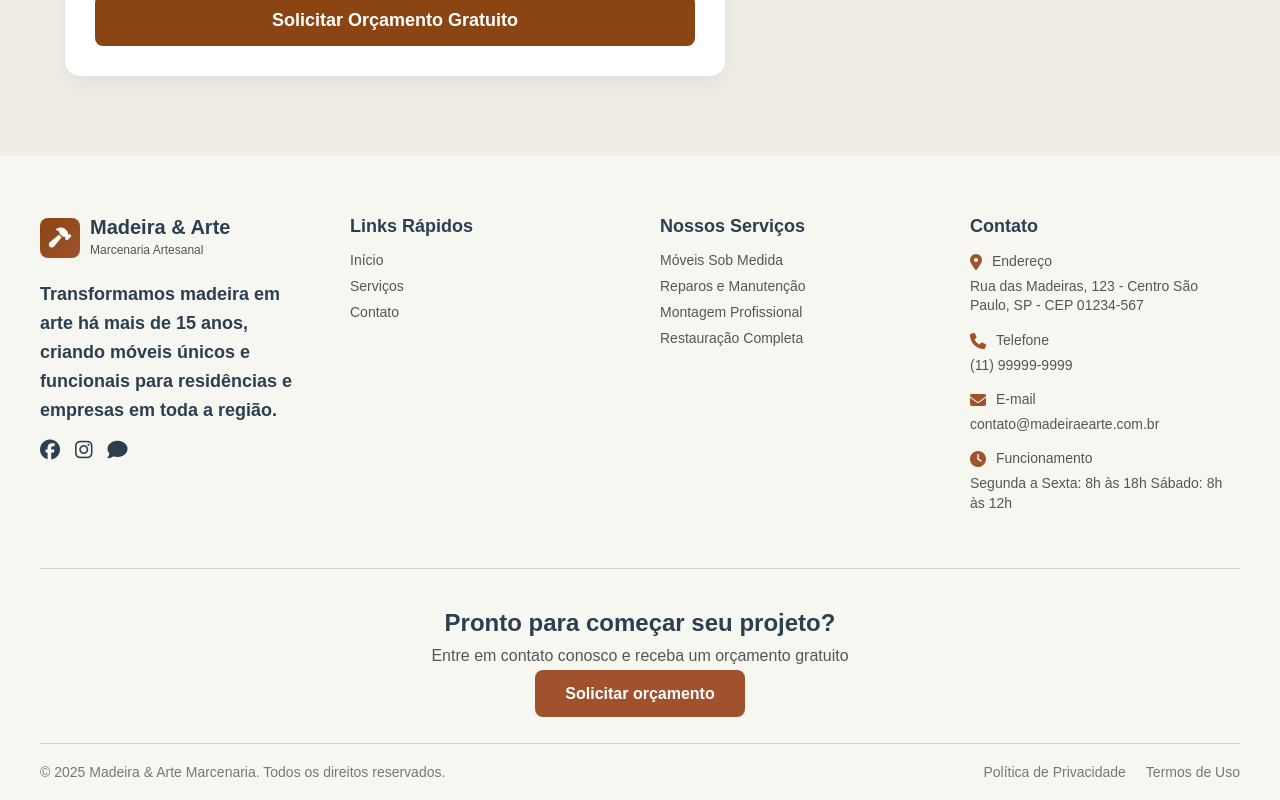
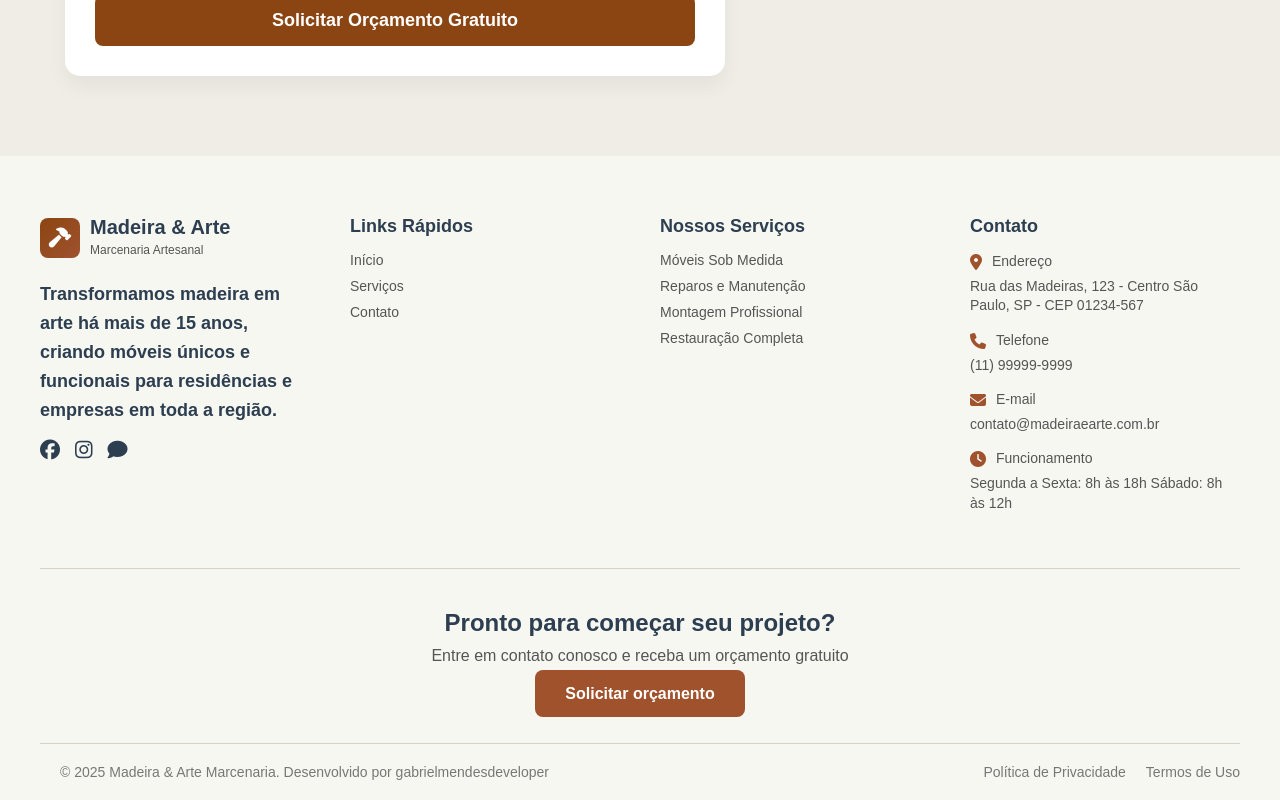
Before and after one commit to gabrielmdss/servicosPro, an Angular app: page / in a window 1280 px wide. Shown: the part 4440-5240 px from the top of the page. Built offline with nearby package versions, Linux system fonts and the light colour scheme.

Commit message:
feat: altera creditos no footer

```diff
--- a/src/components/footer/footer.component.html
+++ b/src/components/footer/footer.component.html
@@ -82,7 +82,7 @@
   </div>
   <div class="bottom-section-container">
     <div class="credenciais">
-      © 2025 Madeira & Arte Marcenaria. Todos os direitos reservados.
+      <a href="https://portfolio-pearl-two-83.vercel.app/" target="_blank" rel="noopener noreferrer">© 2025 Madeira & Arte Marcenaria. Desenvolvido por gabrielmendesdeveloper</a>
     </div>
     <div>
       <a href="">Política de Privacidade</a>
```
